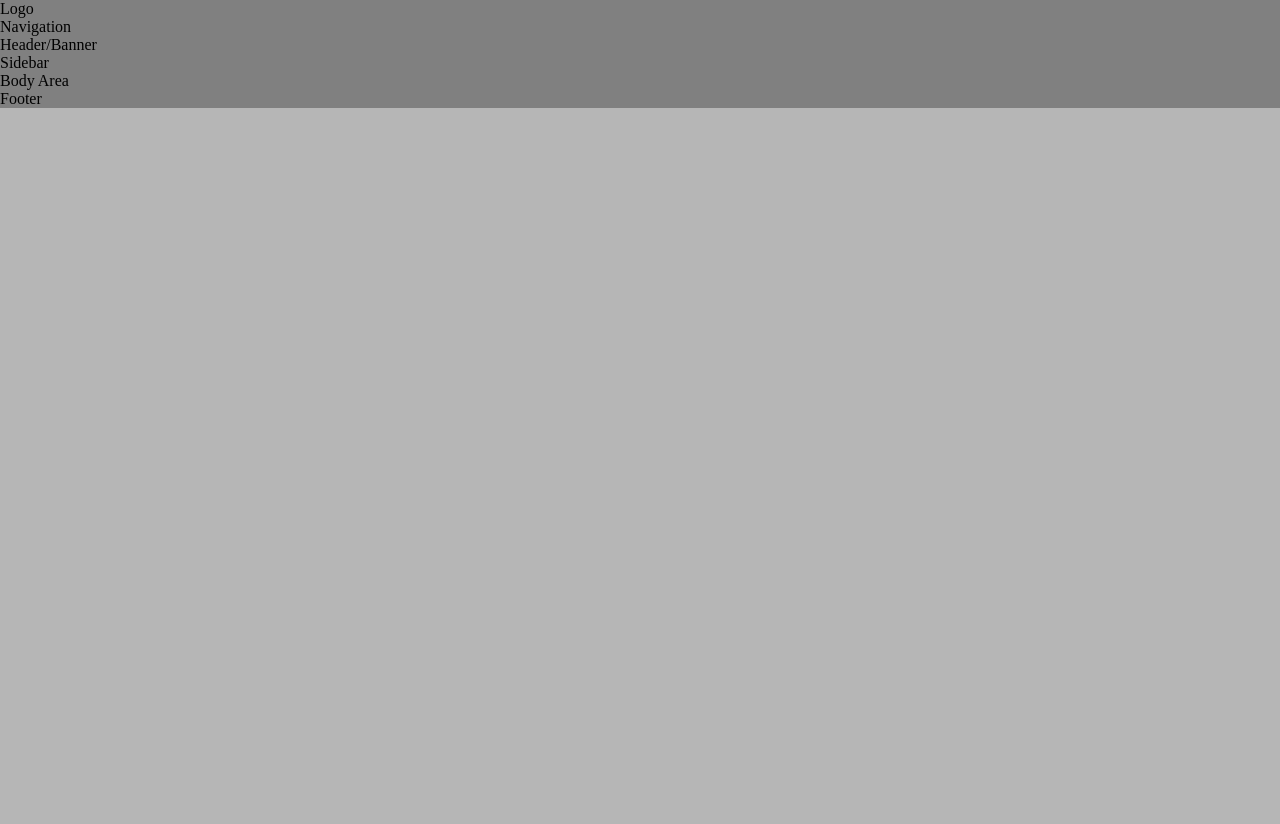
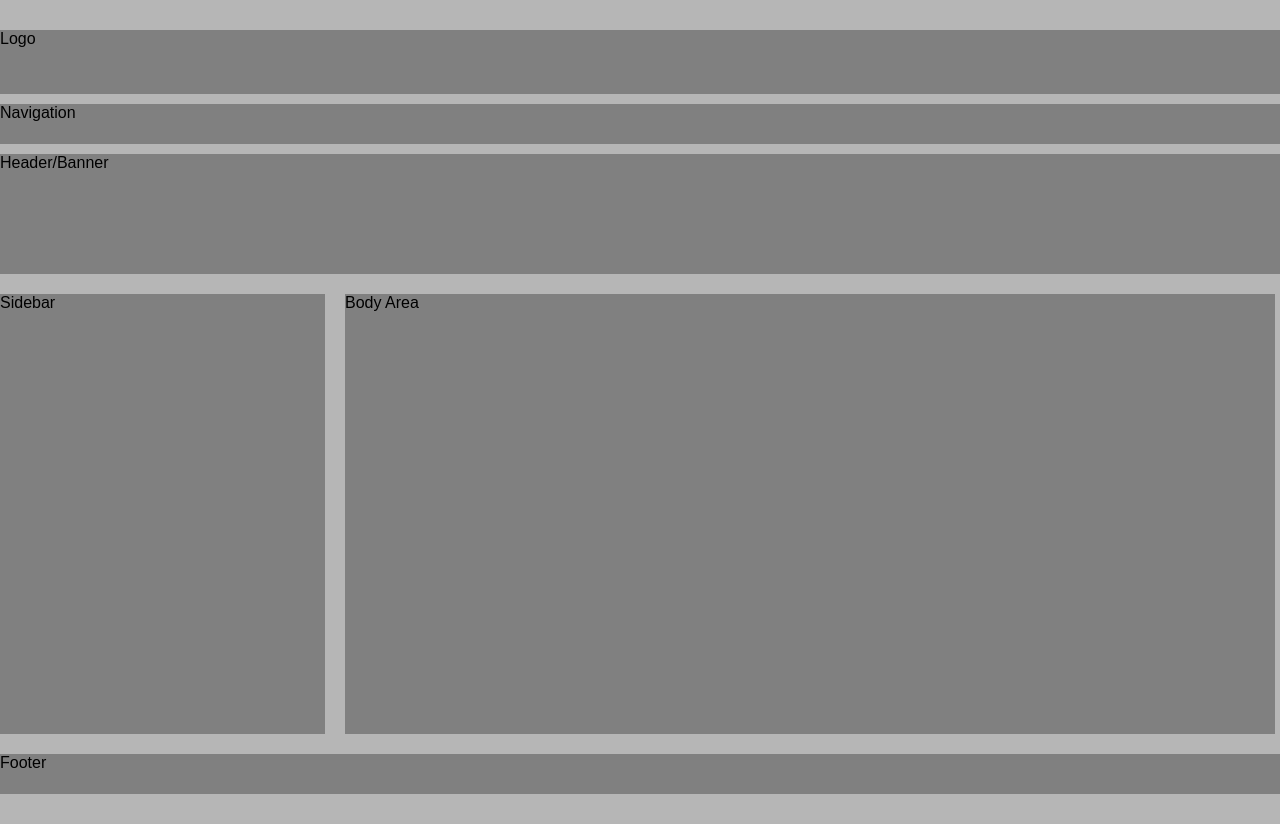
Before and after one commit to GDES-Web/battle-readiness-kaylynqn, a plain HTML site: page index.html in a window 1280 px wide. Before the commit the page ends 800 px from the top, so only its background shows below. Drawn offline with Linux system fonts and the light colour scheme.

Commit message:
Worked on layout

```diff
--- a/base.css
+++ b/base.css
@@ -1,51 +1,53 @@
 body {
     background-color: rgb(182, 182, 182);
-    max-width: 1280px;
+    width: 1280px;
     margin: auto;
+    font-family: Arial, Helvetica, sans-serif;
 }
 
 article {
-    display: grid;
-    column-gap: 50px;
-
-
+    display: flex;
+    flex-wrap: wrap;
+    margin-top: 30px;
+    margin-bottom: 30px;
 }
 .logo {
     background-color: grey;
-
-
+    width: 1280px;
+    height: 8vh;
 
 }
 
 nav {
     background-color: grey;
-
-
-
+    width: 1280px;
+    height: 5vh;
+    margin: 10px 0px;
 }
 
 header {
     background-color: grey;
-
-
+    width: 1280px;
+    height: 15vh;
 
 }
 
 aside {
     background-color: gray;
-
-
-
+    width: 325px;
+    height: 55vh;
+    margin: 20px 20px 20px 0px;
 }
 
 .bodyarea {
     background-color: grey;
-
+    width: 930px;
+    height: 55vh;
+    margin: 20px 0px 20px 0px;
 }
 
 footer {
     background-color: grey;
-
-
-
+    width: 1280px;
+    height: 5vh;
 }
```
